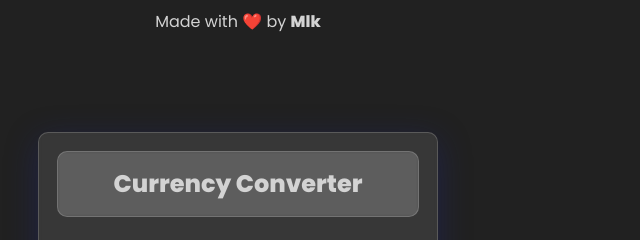
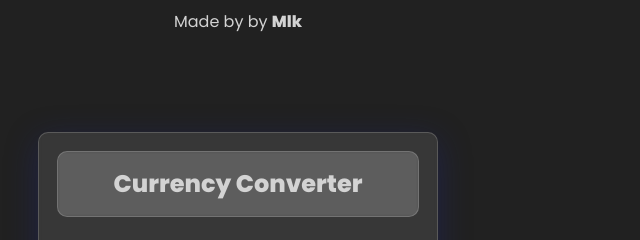
Before and after one commit to Malkawii/Currency-converter, a plain HTML site: page index.html in a window 1280 px wide. Shown: the top 240 px of the page, 402-1042 px from the left. Drawn offline with nearby package versions, Linux system fonts and the light colour scheme; no server answers.

Commit message:
Update index.html
Updated spelling mistakes

```diff
--- a/index.html
+++ b/index.html
@@ -14,14 +14,14 @@
     <!-- Favicon -->
     <link rel="icon" href="res/favicon.svg">
 
-    <title>Currency Converter | By Abdellatif Laghjaj</title>
+    <title>Currency Converter | By   Kareem malkawi</title>
 </head>
 
 <body>
 
     <!-- Copyright -->
     <div class="author-text">
-        <p>Made with ❤️
+        <p>Made by
             by <a href="https://github.com/Malkawii" target="_blank">
                 <b>Mlk</b>
             </a>
```
